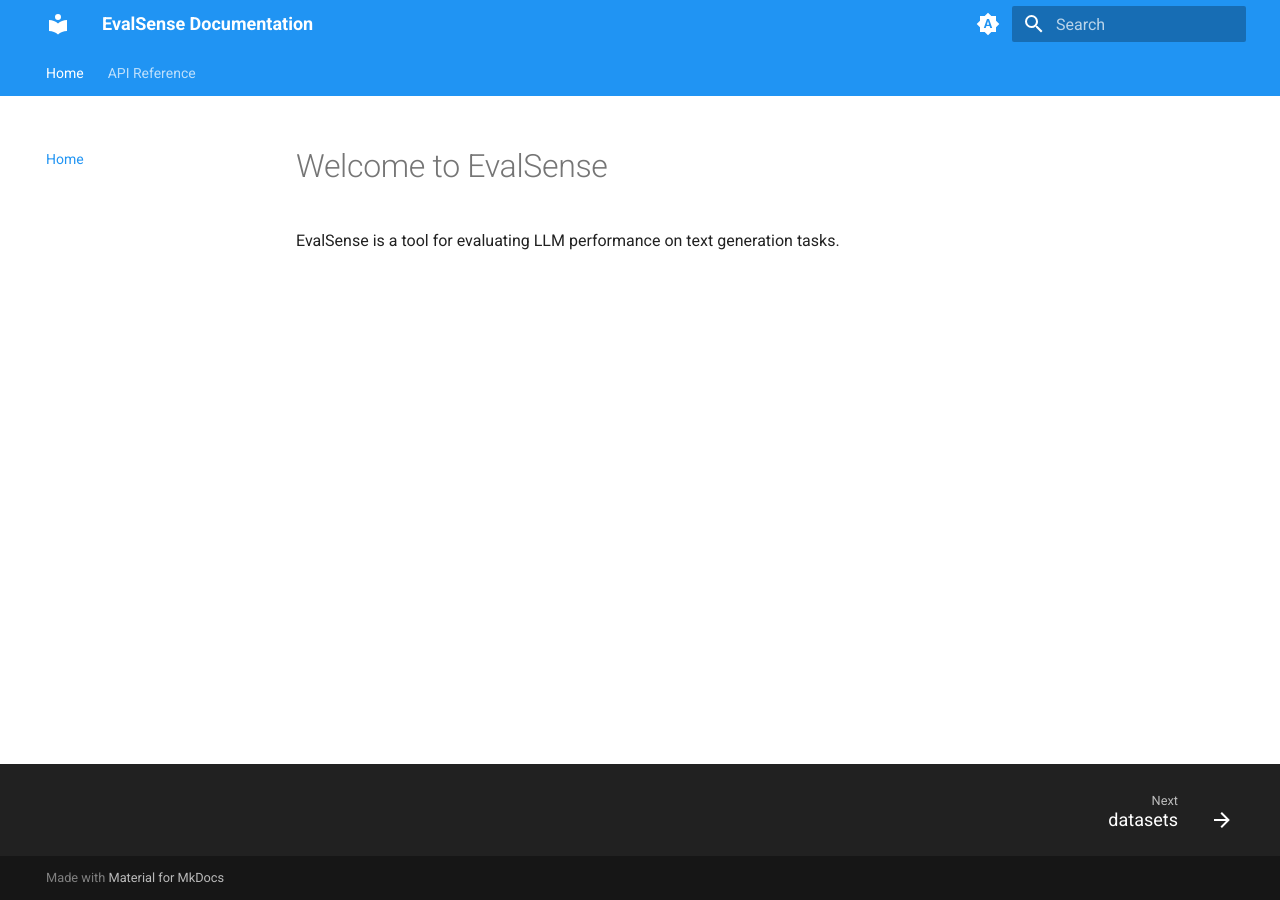
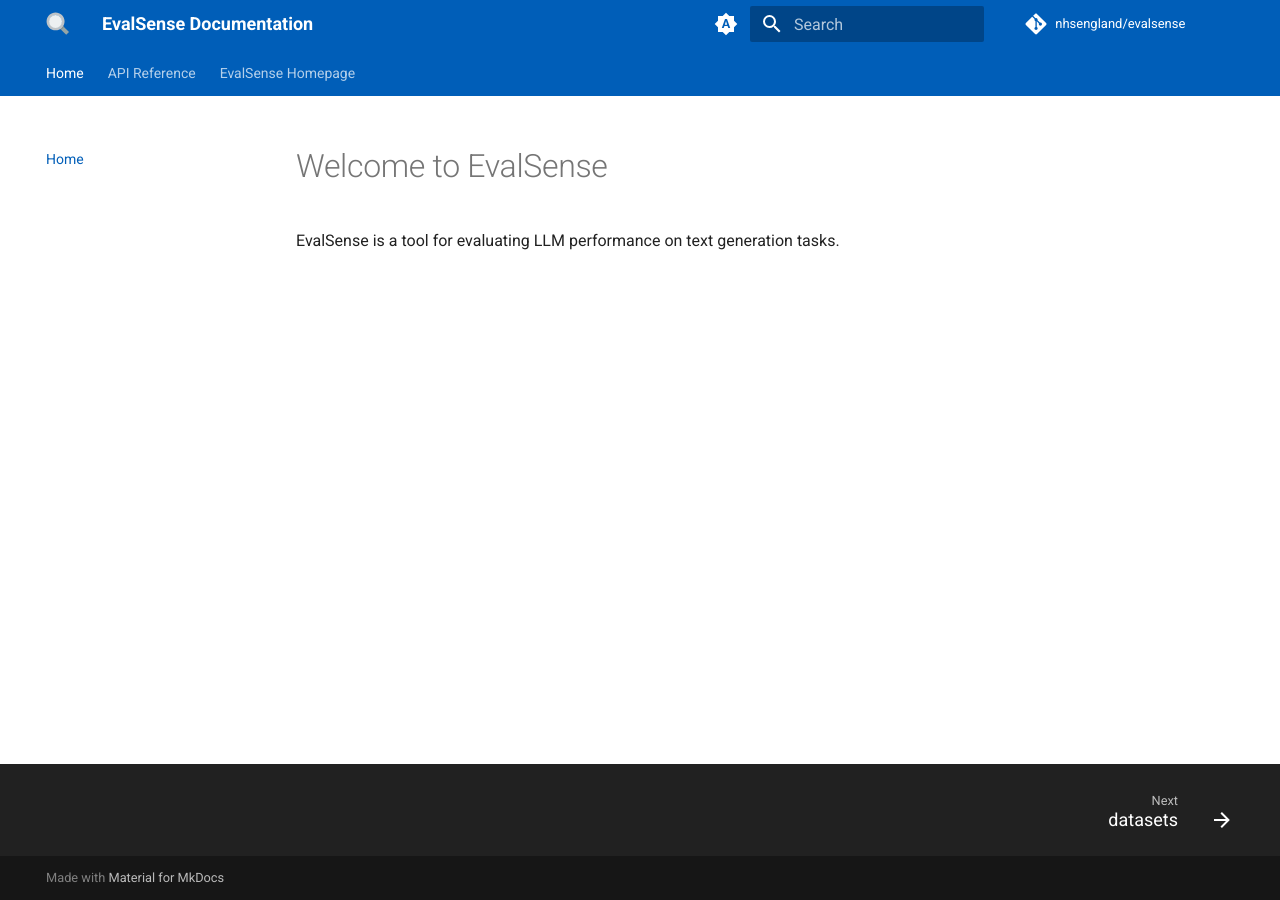
Before and after one commit to nhsengland/evalsense, an MkDocs documentation site: the page built from docs/index.md, in a window 1280 px wide. Built offline with MkDocs 1.6.1 and Material for MkDocs 9.7.7, drawn with Linux system fonts in a browser that asks for light colours; comment, search, counter and statistics services are not loaded.

Commit message:
Update docs/guide links and appearance

```diff
--- /dev/null
+++ b/docs/stylesheets/extra.css
@@ -0,0 +1,6 @@
+:root > * {
+  --md-primary-fg-color: #005eb8;
+  --md-primary-fg-color--light: #0067ca;
+  --md-primary-fg-color--dark: #0055a6;
+  --md-accent-fg-color: #007aef;
+}
--- a/mkdocs.yml
+++ b/mkdocs.yml
@@ -1,7 +1,11 @@
 site_name: EvalSense Documentation
-site_description: A tool for evaluating LLM performance on healthcare tasks.
+site_description: A tool for systematic large language model evaluation.
+repo_url: https://github.com/nhsengland/evalsense
+repo_name: nhsengland/evalsense
 theme:
   name: material
+  logo: assets/logo.svg
+  favicon: assets/favicon.ico
   font:
     text: Roboto
     code: Roboto Mono
@@ -20,25 +24,27 @@
   palette:
     - media: "(prefers-color-scheme)"
       scheme: default
-      primary: blue
-      accent: light blue
+      primary: custom
+      accent: custom
       toggle:
         icon: material/brightness-auto
         name: Switch to light mode
     - media: "(prefers-color-scheme: light)"
       scheme: default
-      primary: blue
-      accent: light blue
+      primary: custom
+      accent: custom
       toggle:
         icon: material/brightness-7
         name: Switch to dark mode
     - media: "(prefers-color-scheme: dark)"
       scheme: slate
-      primary: blue
-      accent: light blue
+      primary: custom
+      accent: custom
       toggle:
         icon: material/brightness-4
         name: Switch to system preference
+extra_css:
+  - stylesheets/extra.css
 plugins:
   - search
   - mkdocstrings:
@@ -69,7 +75,7 @@
         - datasets.managers: api-reference/datasets/managers.md
       - Evaluation:
         - evaluation: api-reference/evaluation/base.md
-        - evaluation.managers: api-reference/evaluation/evaluators.md
+        - evaluation.evaluators: api-reference/evaluation/evaluators.md
       - Generation:
         - generation: api-reference/generation/base.md
       - Tasks:
@@ -79,3 +85,4 @@
       - Workflow:
         - workflow: api-reference/workflow/base.md
         - workflow.analysers: api-reference/workflow/analysers.md
+  - "EvalSense Homepage": https://nhsengland.github.io/evalsense/
```
Also changed, not shown: docs/assets/favicon.ico (added), docs/assets/logo.svg (added), 1 other file.
